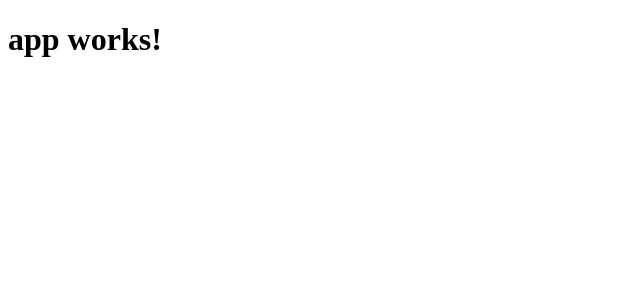
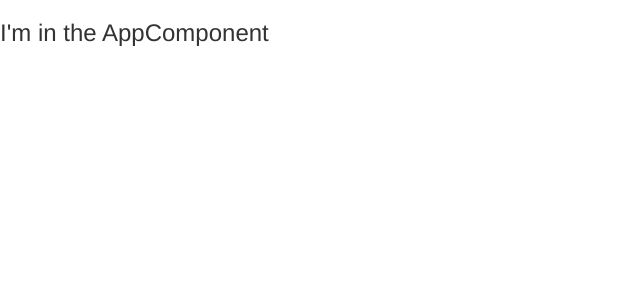
Before and after one commit to dshaevel/my-first-angular-app, an Angular app: page / in a window 1280 px wide. Shown: the top 300 px of the page, without its empty margins (0-640 px from the left). Built offline with nearby package versions, Linux system fonts and the light colour scheme.

Commit message:
CHECKPOINT 1 - starting to build server component

```diff
--- a/package.json
+++ b/package.json
@@ -20,6 +20,7 @@
     "@angular/platform-browser": "^4.0.0",
     "@angular/platform-browser-dynamic": "^4.0.0",
     "@angular/router": "^4.0.0",
+    "bootstrap": "^3.3.7",
     "core-js": "^2.4.1",
     "rxjs": "^5.1.0",
     "zone.js": "^0.8.4"
--- a/src/app/app.component.html
+++ b/src/app/app.component.html
@@ -1,3 +1 @@
-<h1>
-  {{title}}
-</h1>
+<h3>I'm in the AppComponent</h3>
--- a/src/app/app.component.ts
+++ b/src/app/app.component.ts
@@ -6,5 +6,4 @@ import { Component } from '@angular/core';
   styleUrls: ['./app.component.css']
 })
 export class AppComponent {
-  title = 'app works!';
 }
--- /dev/null
+++ b/src/app/server/server.component.html
@@ -0,0 +1 @@
+<p>The Server Component</p>
--- a/src/index.html
+++ b/src/index.html
@@ -2,7 +2,7 @@
 <html>
 <head>
   <meta charset="utf-8">
-  <title>MyFirstApp</title>
+  <title>Angular - The Complete Guide</title>
   <base href="/">
 
   <meta name="viewport" content="width=device-width, initial-scale=1">
```
Also changed, not shown: src/app/server/server.component.ts (added, +7 -0 lines), .angular-cli.json.
